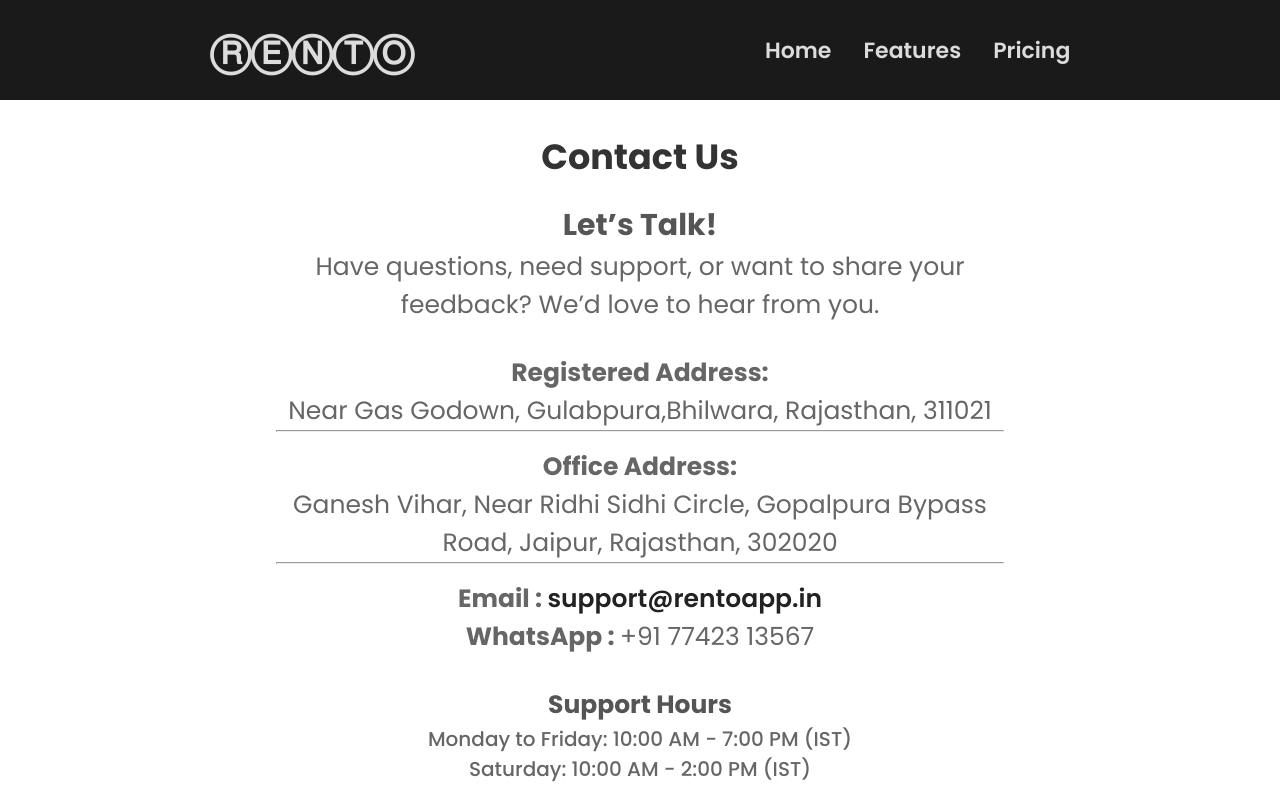
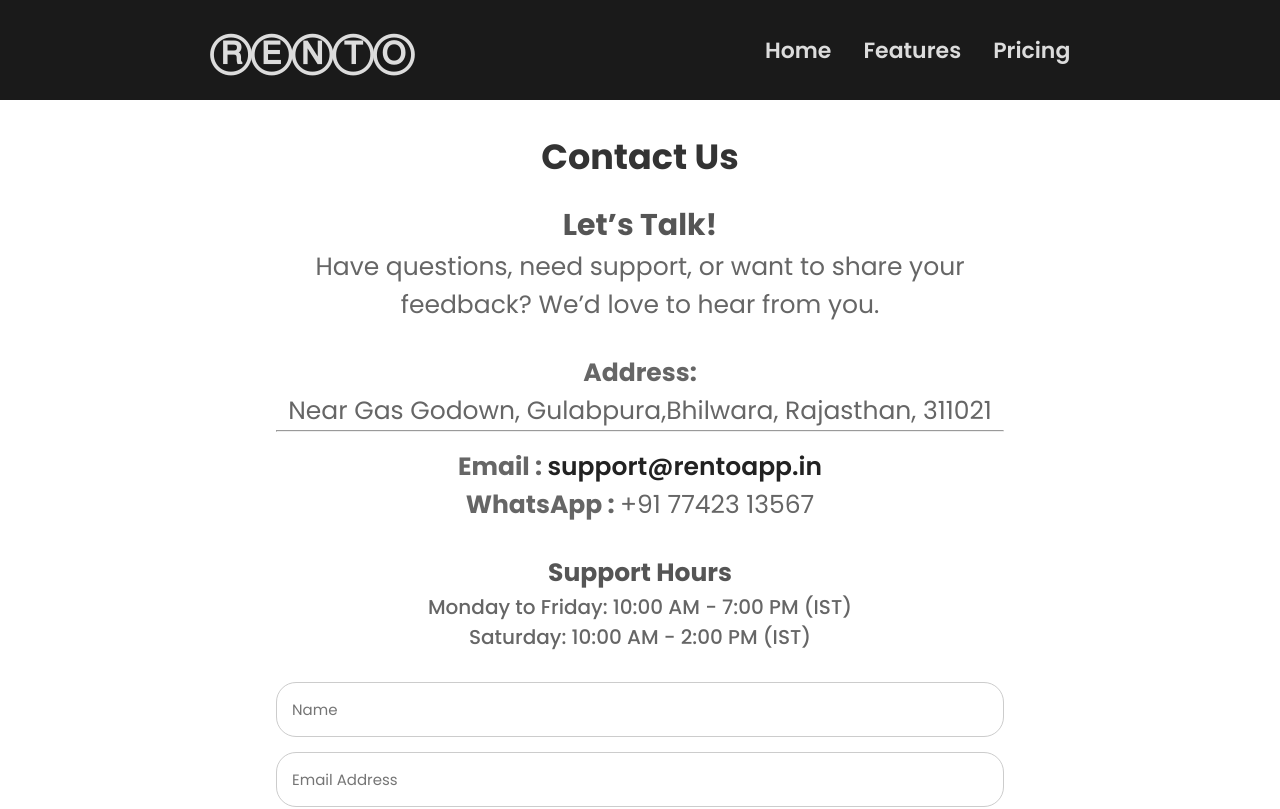
Before and after one commit to kailash-parihar/rent-management-application, a React (Vite) app: page /contact-us in a window 1280 px wide. Shown: the top 809 px of the page. Built offline with nearby package versions, Linux system fonts and the light colour scheme.

Commit message:
remove office address

```diff
--- a/src/pages/ContactUs.jsx
+++ b/src/pages/ContactUs.jsx
@@ -31,18 +31,12 @@ const ContactUs = () => {
 
       <div className="contact-info">
         <p>
-          <strong>Registered Address:</strong>
+          <strong>Address:</strong>
           <br />
           Near Gas Godown, Gulabpura,Bhilwara, Rajasthan, 311021
         </p>
         <hr />
-        <br />
-        <p>
-          <strong>Office Address:</strong> <br />
-          Ganesh Vihar, Near Ridhi Sidhi Circle, Gopalpura Bypass Road, Jaipur,
-          Rajasthan, 302020
-        </p>
-        <hr />
+
         <br />
 
         <p>
```
